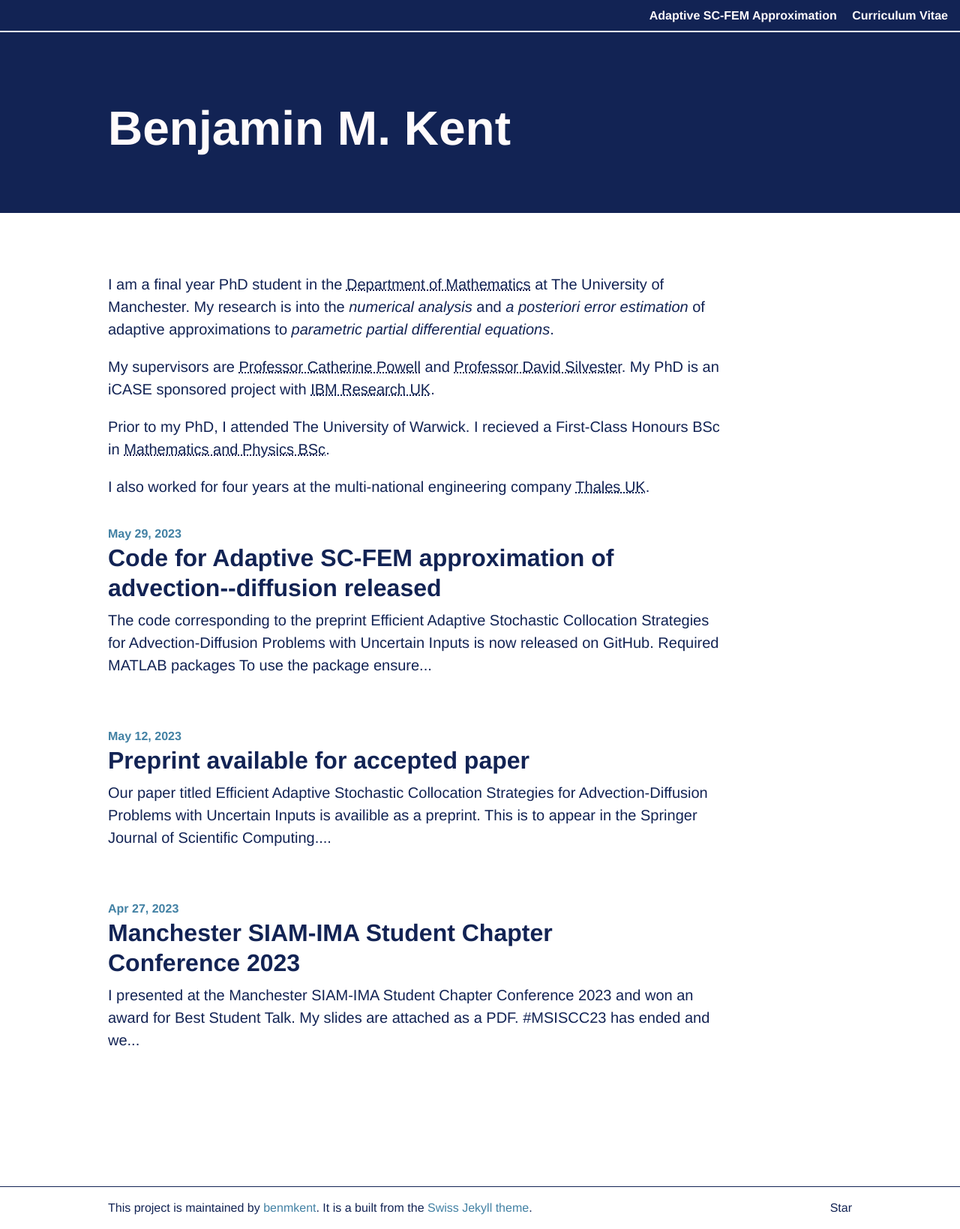
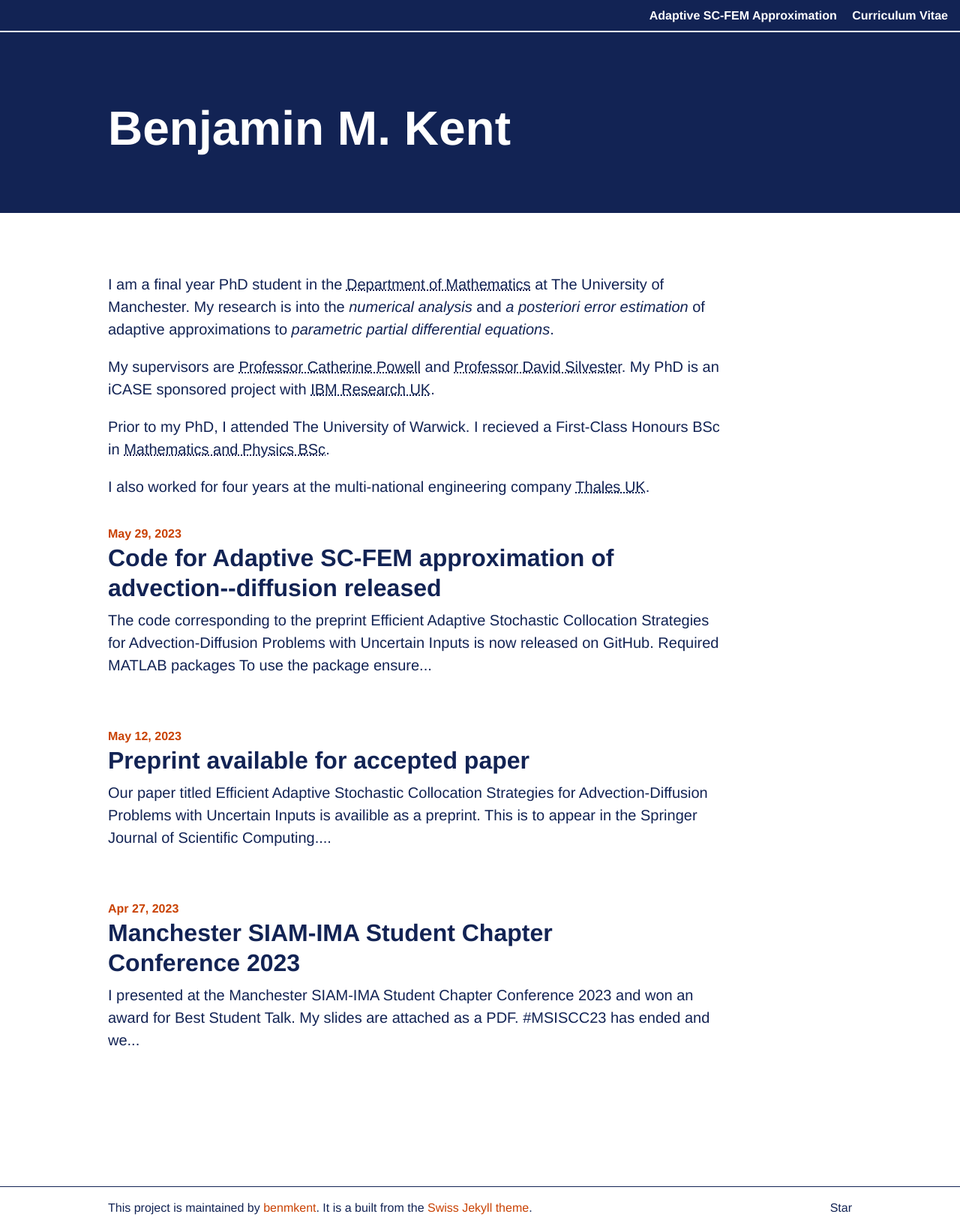
Before and after one commit to benmkent/benmkent.github.io, a Jekyll site: the page built from index.md, in a window 1280 px wide. Shown: the whole page at 75% size. Built offline with Jekyll 4.4.1, drawn with Linux system fonts in a browser that asks for light colours.

Commit message:
Revert "update color scheme"
This reverts commit 33dbf65aa6b1f06e4a45dae0df3b5fb8cf483cf8.

```diff
--- a/_sass/_theme-bk.scss
+++ b/_sass/_theme-bk.scss
@@ -1,22 +1,19 @@
 // Color variables
-$black: #181818;
-$red: #F6511D;
-$red-small: #DC3918;
-$blue: #122354;
-$blue-small: #3E5D32;
-$gray: #4281A4;
-$white: #FFFBFC;
+$black: #122354;
+$blue: #C94203;
+$blue-small: #C94203;
+$white: #fff;
 
 // Config
-$color-background: $blue !default;
+$color-background: $black !default;
 $color-dot-accent: $blue !default;
 $color-foreground: $white !default;
 $color-title: $white !default;
-$color-body-text: $blue !default;
-$color-text-accent: $gray !default;
+$color-body-text: $black !default;
+$color-text-accent: $blue !default;
 $color-code: $blue-small !default;
-$color-nav-link: $gray !default;
-$color-primary-link: $gray !default;
+$color-nav-link: $blue !default;
+$color-primary-link: $blue !default;
 
 .font-smoothing {
   -webkit-font-smoothing: antialiased;
```
Also changed, not shown: 1 other file.
